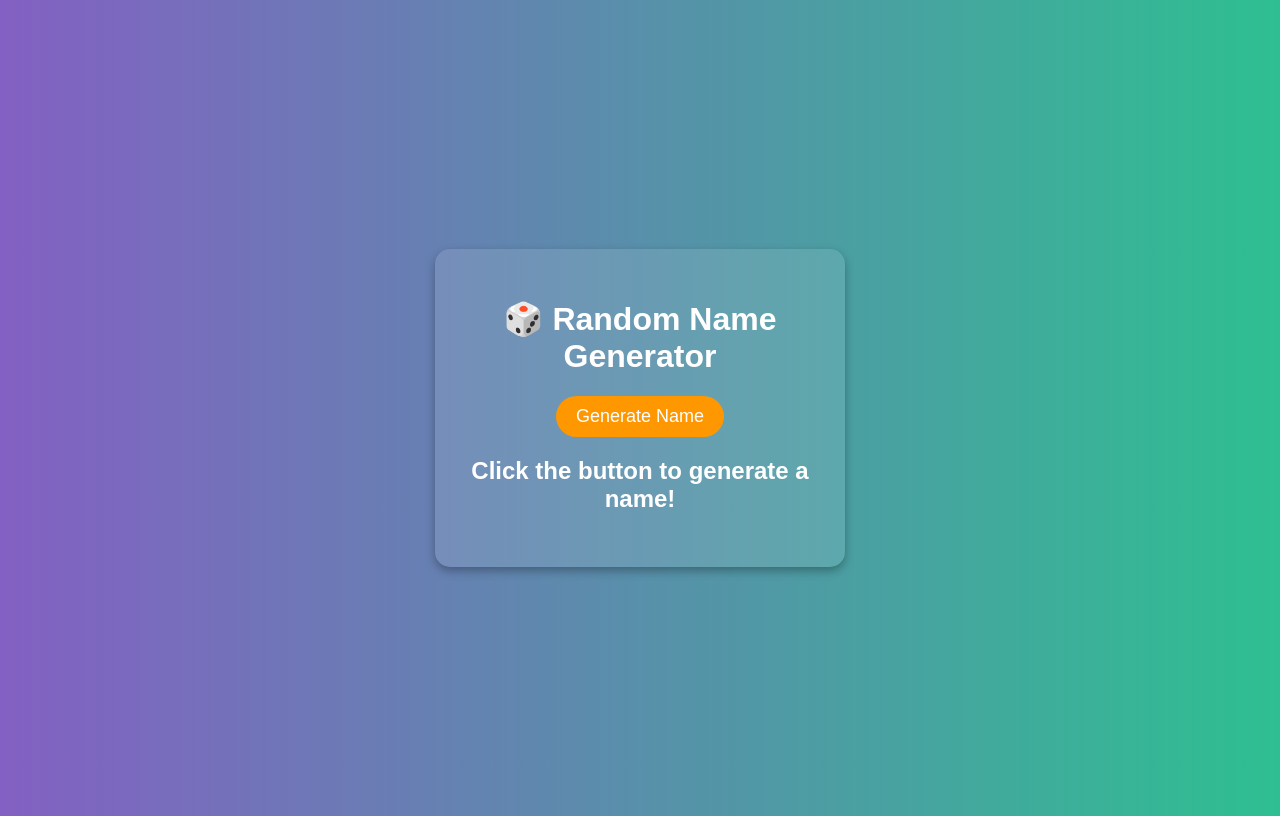
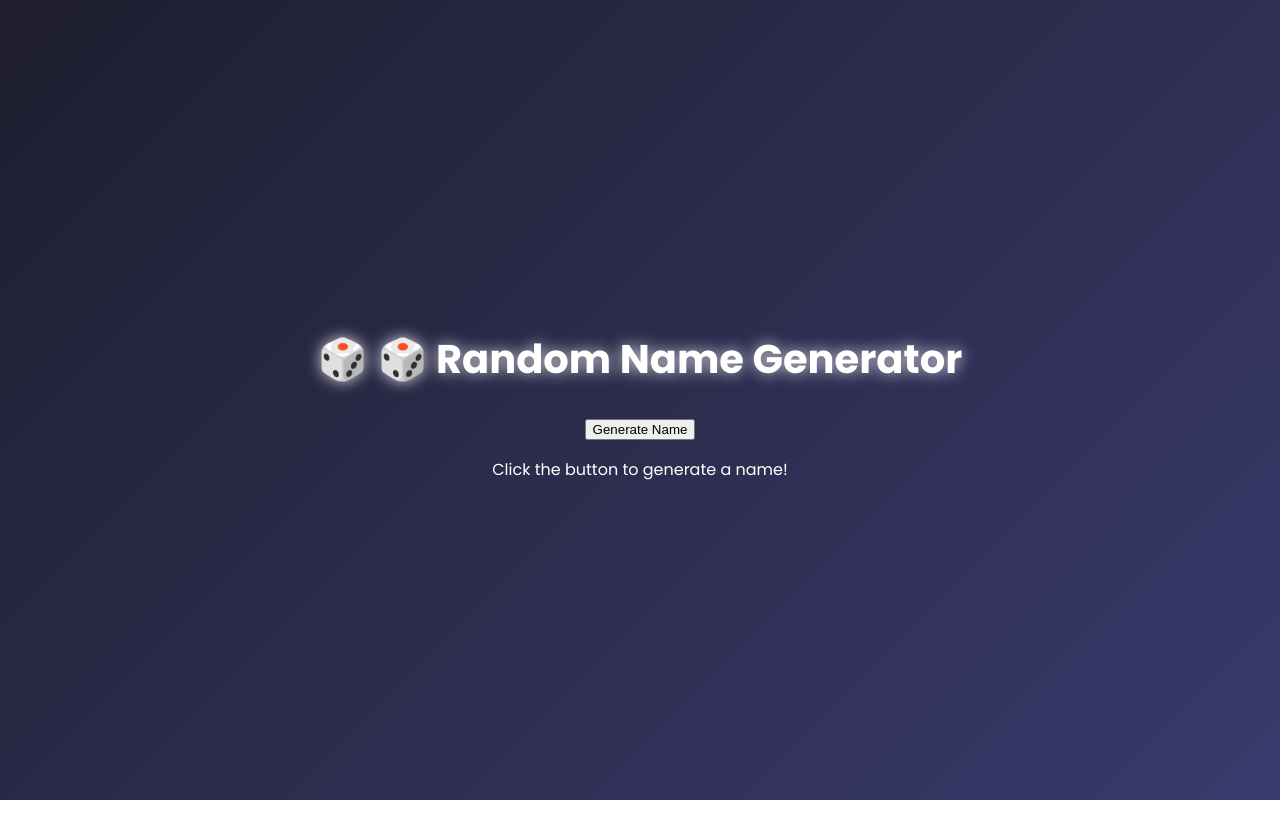
Before and after one commit to ManasGamer/Name-Generator, a plain HTML site: page index.html in a window 1280 px wide. Drawn offline with Linux system fonts and the light colour scheme.

Commit message:
Update style.css

```diff
--- a/style.css
+++ b/style.css
@@ -1,44 +1,35 @@
-/* General Styles */
+/* Import Google Fonts */
+@import url('https://fonts.googleapis.com/css2?family=Poppins:wght@300;400;700&display=swap');
+
+/* General Styling */
 body {
     font-family: 'Poppins', sans-serif;
     text-align: center;
-    background: linear-gradient(to right, #8360c3, #2ebf91);
+    background: linear-gradient(135deg, #1e1e2f, #3a3a6d);
     color: white;
     height: 100vh;
     display: flex;
     justify-content: center;
     align-items: center;
+    flex-direction: column;
+    margin: 0;
 }
 
-/* Container Styling */
-.container {
-    background: rgba(255, 255, 255, 0.1);
-    padding: 30px;
-    border-radius: 15px;
-    box-shadow: 0 4px 10px rgba(0, 0, 0, 0.3);
-    width: 350px;
+/* Glowing Header */
+h1 {
+    font-size: 2.5em;
+    font-weight: 700;
+    text-shadow: 0px 0px 15px rgba(255, 255, 255, 0.8);
+    display: flex;
+    align-items: center;
+    justify-content: center;
 }
 
-/* Button Styling */
-button {
-    background: #ff9800;
-    color: white;
-    font-size: 18px;
-    padding: 10px 20px;
-    border: none;
-    border-radius: 25px;
-    cursor: pointer;
-    transition: 0.3s;
+/* Dice Emoji Next to Heading */
+h1::before {
+    content: "🎲";
+    margin-right: 10px;
 }
 
-button:hover {
-    background: #e68900;
-    transform: scale(1.05);
-}
-
-/* Name Display */
-#nameDisplay {
-    font-size: 24px;
-    font-weight: bold;
-    margin-top: 20px;
-}
+/* Glassmorphic Container */
+.co
```
